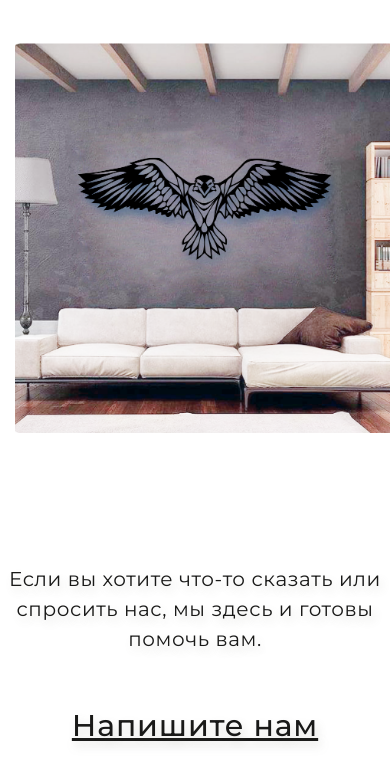
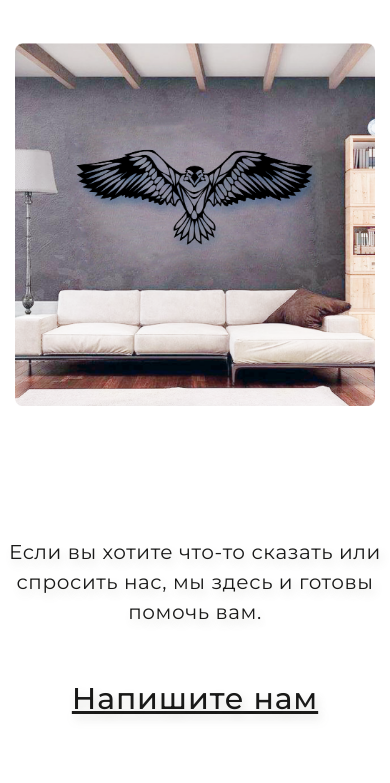
Before and after one commit to anastasiia-starchenko/final-project, a website: page index.html in a window 390 px wide. Shown: the part 7772-8555 px from the top of the page. Drawn offline with Linux system fonts and the light colour scheme.

Commit message:
adaptive without footer 2.0

```diff
--- a/css/styles.css
+++ b/css/styles.css
@@ -567,8 +567,8 @@
 }
 
 .insta-gallery-element {
-	height: 680px;
-	width: 680px;
+	max-height: 680px;
+	max-width: 680px;
 	display: flex;
 	flex-wrap: wrap;
 	justify-content: space-between;
@@ -798,8 +798,8 @@
 		top: 170px;
 	}
 	.insta-gallery-element {
-		height: 670px;
-		width:  670px;
+		max-height: 670px;
+		max-width:  670px;
 	}
 }
 
@@ -901,12 +901,12 @@
 	}
 	.insta-gallery-element-second {
 		display: flex;
-		width: 450px;
-		height: 450px;
+		max-width: 450px;
+		max-height: 450px;
 	}
 	.insta-gallery-element {
-		width: 450px;
-		height: 450px;
+		max-width: 450px;
+		max-height: 450px;
 	}
 	.insta-container {
 		margin-bottom:  100px;
@@ -1179,8 +1179,8 @@
 		display: none;
 	}
 	.insta-gallery-element {
-		height: 477px;
-		width: 690px;
+		max-height: 477px;
+		max-width: 690px;
 	}
 	.insta-gallery-element:first-child {
 		margin-right: 0;
@@ -1397,8 +1397,8 @@
 		width: 380px;
 	}
 	.insta-gallery-element {
-		width: 380px;
-		height: 390px;
+		max-width: 380px;
+		max-height: 390px;
 	}
 	.contact-us-block {
 		padding: 0 15px 0 15px;
```
